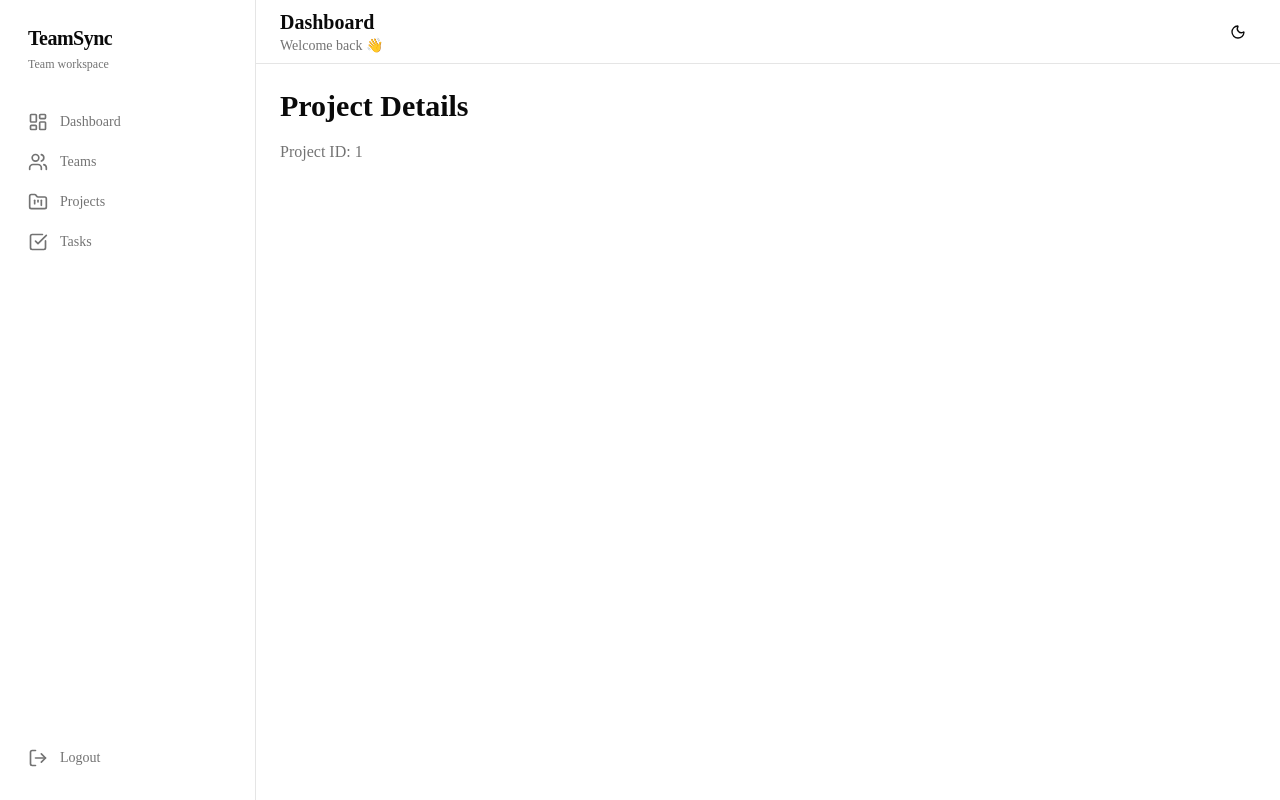
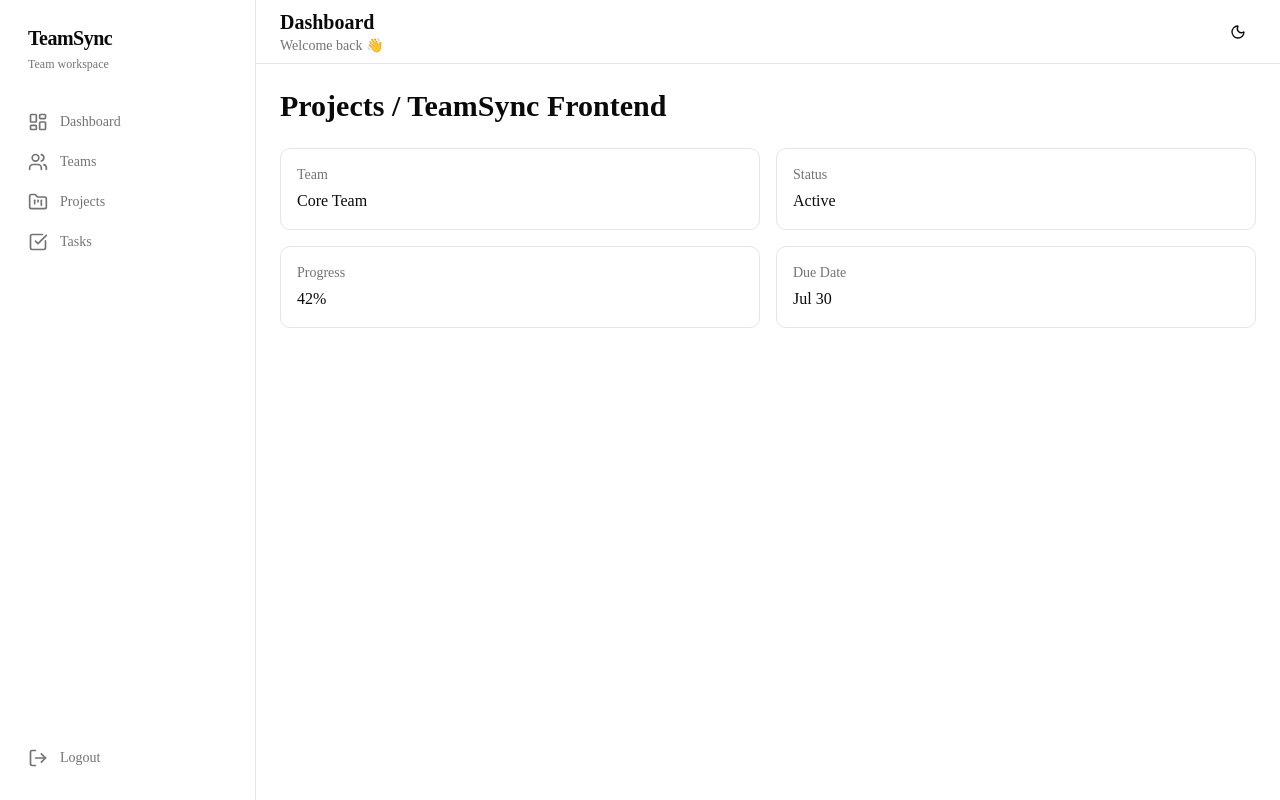
Before and after one commit to mandanaghzare/teamsync, a Next.js app in the folder client/: page /projects/1 in a window 1280 px wide. Built offline with nearby package versions, Linux system fonts and the light colour scheme.

Commit message:
feat: create reusable project details view

```diff
--- a/client/app/(dashboard)/projects/[id]/page.tsx
+++ b/client/app/(dashboard)/projects/[id]/page.tsx
@@ -1,3 +1,5 @@
+import { ProjectInfo } from "@/components/projects/ProjectInfo"
+import { projects } from "@/data/projects"
 type Props = {
   params: Promise<{
     id: string
@@ -5,15 +7,42 @@ type Props = {
 }
 
 export default async function ProjectDetailsPage({ params }: Props) {
-  const { id } = await params
+    const { id } = await params
+    const project = projects.find(
+        (project) => project.id === Number(id)
+    )
+    if (!project) {
+        return <div>Project not found.</div>
+    }
+    return (
+        <div className="space-y-6">
+            <h1 className="text-3xl font-bold">
+                Projects / {project.name}
+            </h1>
 
-  return (
-    <div className="space-y-4">
-      <h1 className="text-3xl font-bold">Project Details</h1>
+            <div className="space-y-2">
+            <div className="grid gap-4 md:grid-cols-2">
+                <ProjectInfo
+                    label="Team"
+                    value={project.team}
+                />
 
-      <p className="text-muted-foreground">
-        Project ID: {id}
-      </p>
-    </div>
-  )
+                <ProjectInfo
+                    label="Status"
+                    value={project.status}
+                />
+
+                <ProjectInfo
+                    label="Progress"
+                    value={`${project.progress}%`}
+                />
+
+                <ProjectInfo
+                    label="Due Date"
+                    value={project.dueDate}
+                />
+            </div>
+            </div>
+        </div>
+        )
 }
--- /dev/null
+++ b/client/components/projects/ProjectInfo.tsx
@@ -0,0 +1,21 @@
+type ProjectInfoProps = {
+  label: string
+  value: React.ReactNode
+}
+
+export function ProjectInfo({
+  label,
+  value,
+}: ProjectInfoProps) {
+  return (
+    <div className="rounded-lg border p-4">
+      <p className="text-sm text-muted-foreground">
+        {label}
+      </p>
+
+      <p className="mt-1 font-medium">
+        {value}
+      </p>
+    </div>
+  )
+}
```
